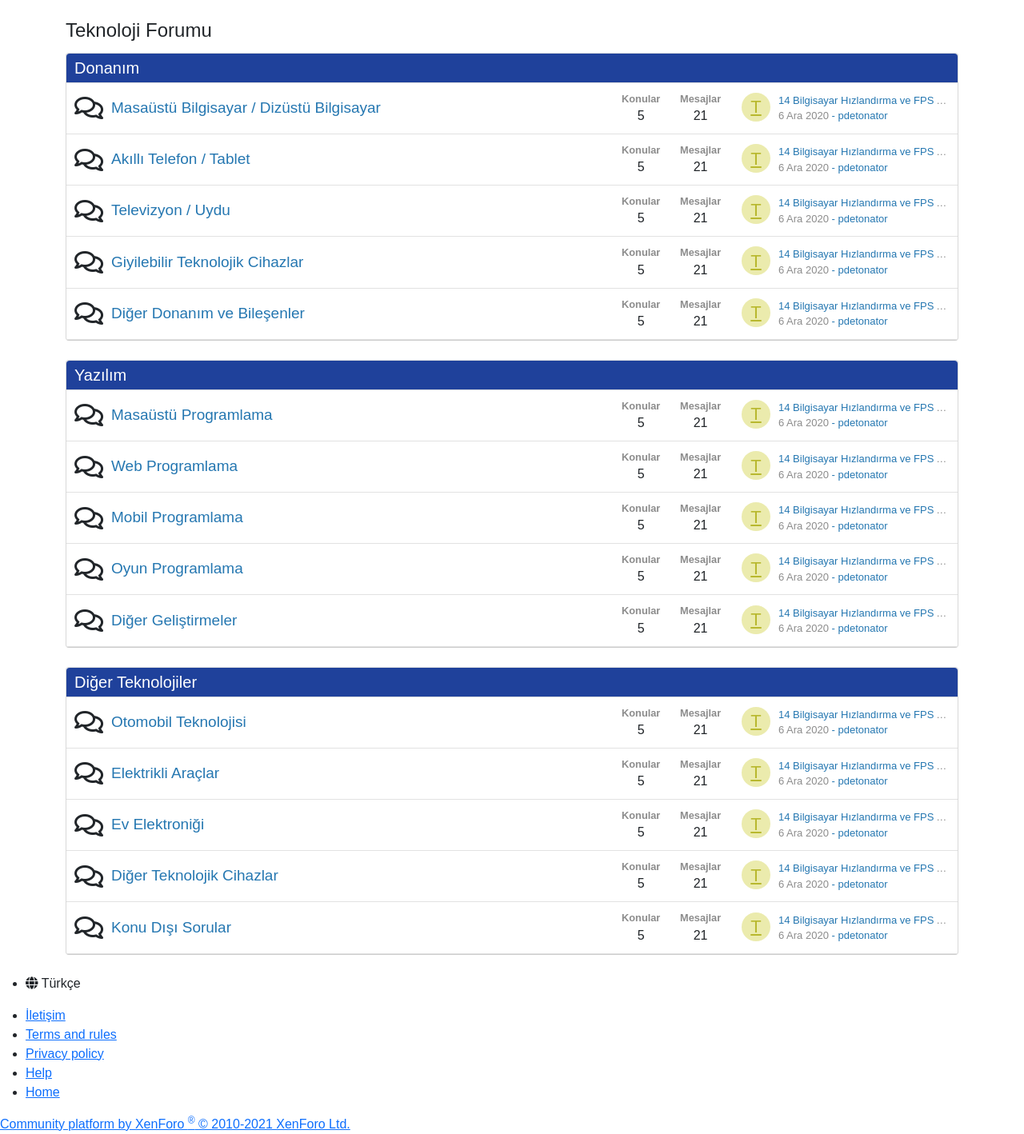
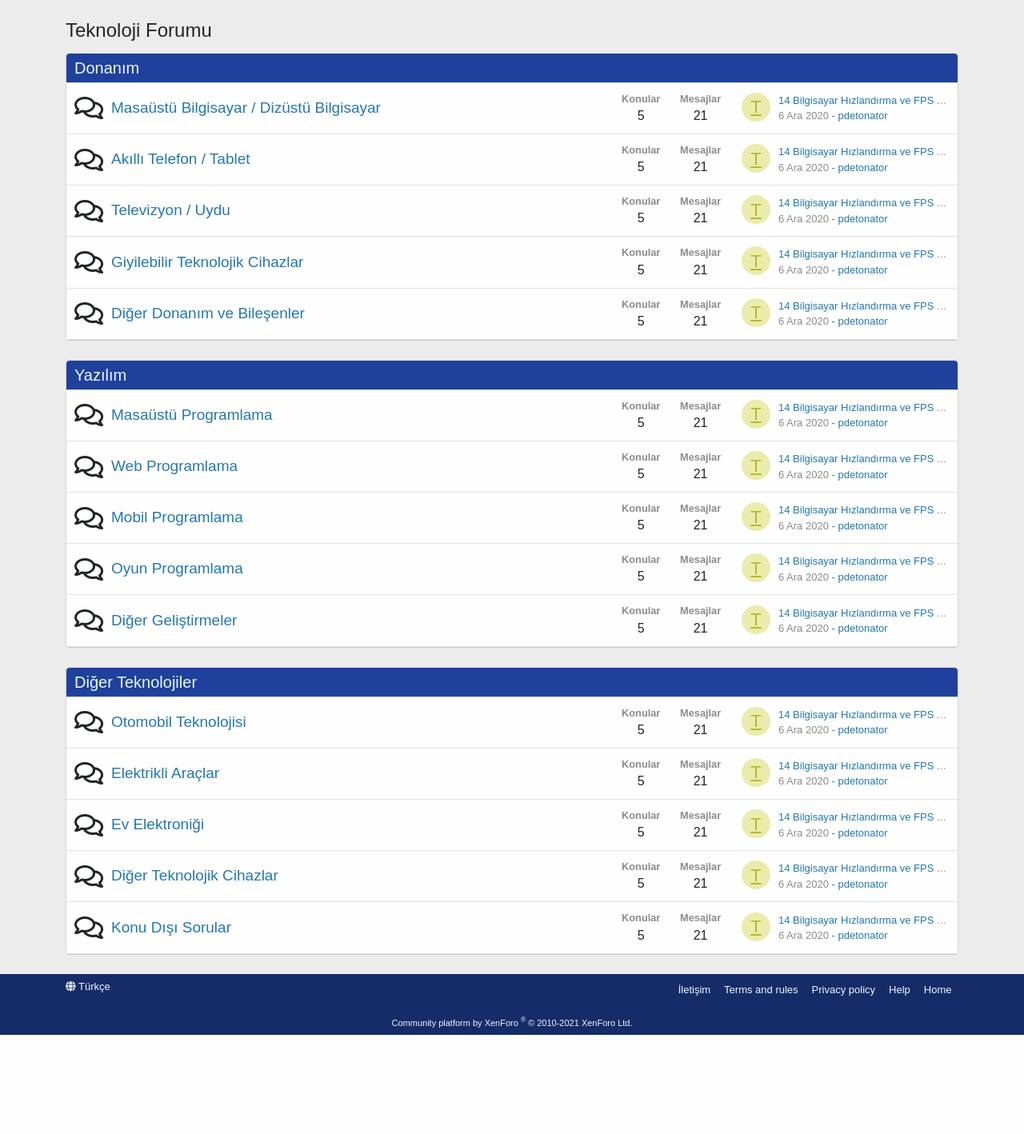
Before and after one commit to umuterozan/codeigniter3-forum, a PHP site: page / in a window 1280 px wide. Shown: the part 75-1493 px from the top of the page at 80% size. After the commit the page ends 1369 px from the top, so only its background shows below. Run offline with PHP 8.4, Linux system fonts and the light colour scheme.

Commit message:
footer tasarımı tamamlandı

```diff
--- a/assets/scss/style.scss
+++ b/assets/scss/style.scss
@@ -3,6 +3,9 @@
     margin: 0;
     box-sizing: border-box;
     font-family: Arial, Helvetica, sans-serif;
+    body {
+        background: #ececec;
+    }
 
     header {
         background: #1f419b;
@@ -31,6 +34,7 @@
 
                 &:hover {
                     background: rgba($color: #1b3885, $alpha: 0.9S);
+                    transition: all 0.1s ease 0s;
                 }
             }
 
@@ -62,6 +66,7 @@
         }
 
         .block-container {
+            background: #fefefe;
             border-width: 1px;
             border-style: solid;
             border-top-color: #dfdfdf;
@@ -81,7 +86,7 @@
 
                 a {
                     text-decoration: none;
-                    color: white;
+                    color: #edf6fd;
                 }
             }
 
@@ -255,6 +260,57 @@
         }
     }
 
+    footer {
+        background: #152c68;
+        padding: 6.5px 0;
+
+        .footer-inner {
+            color: #edf6fd;
+            font-size: 13px;
+            i, a {
+            color: #edf6fd;
+            list-style: none;
+            text-decoration: none;
+            }
+
+            .footer-row {
+                display: flex;
+                justify-content: space-between;
+
+                .footer-row-opposite {
+                    display: flex;
+                    justify-content: flex-end;
+                    a {
+                        padding: 3.5px;
+                        margin: 0 5px;
+                        &:hover {
+                            border-radius: 3.5px;
+                            background: rgba($color: #BCDEF5, $alpha: 0.1S);
+                            transition: all 0.1s ease 0s;
+                        }
+                    }
+                }
+            }
+
+            .footer-copyright {
+                color: #edf6fd;
+                margin-top: 20px;
+                text-align: center;
+                font-size: 11px;
+                a:hover {
+                    text-decoration: underline;
+                }
+                sup {
+                    top: -0.5em;
+                    font-size: 75%;
+                    line-height: 0;
+                    position: relative;
+                    vertical-align: baseline;
+                }
+            }
+        }
+    }
+
     /*footer {
         font-size: 13px;
         color: #edf6fd;
--- a/index.html
+++ b/index.html
@@ -603,33 +603,18 @@
     </section>
     <br>
     <footer>
+        <div class="container">
             <div class="footer-inner">
                 <div class="footer-row">
                     <div class="footer-row-main">
-                    <ul class="footer-linkList">
-                        <li>
                         <i class="fas fa-globe"></i> Türkçe</a>
-                        </li>
-                    </ul>
                     </div>
                     <div class="footer-row-opposite">
-                    <ul class="footer-linkList">
-                        <li>
                         <a href="#">İletişim</a>
-                        </li>
-                        <li>
                         <a href="#">Terms and rules</a>
-                        </li>
-                        <li>
                         <a href="#">Privacy policy</a>
-                        </li>
-                        <li>
                         <a href="#">Help</a>
-                        </li>
-                        <li>
                         <a href="#">Home</a>
-                        </li>
-                    </ul>
                     </div>
                 </div>
                 <div class="footer-copyright">
@@ -639,6 +624,7 @@
                     </a>
                 </div>
             </div>
+        </div>
     </footer>
 </body>
 </html>
```
Also changed, not shown: assets/css/style.css (+73 -1 lines), assets/css/style.min.css, 2 other files. Lines whose indentation alone changed are shown as unchanged.
